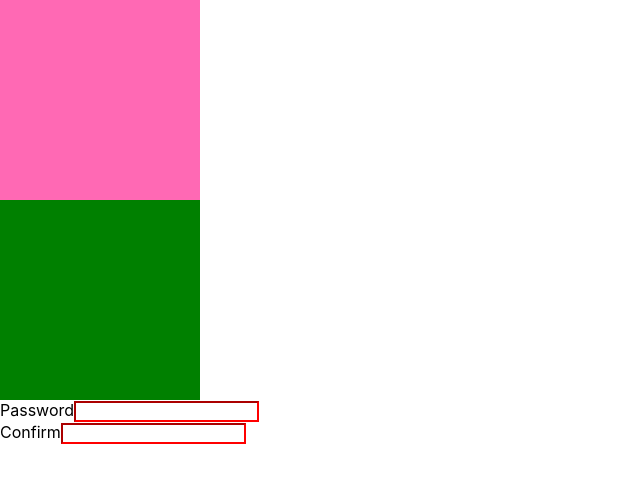
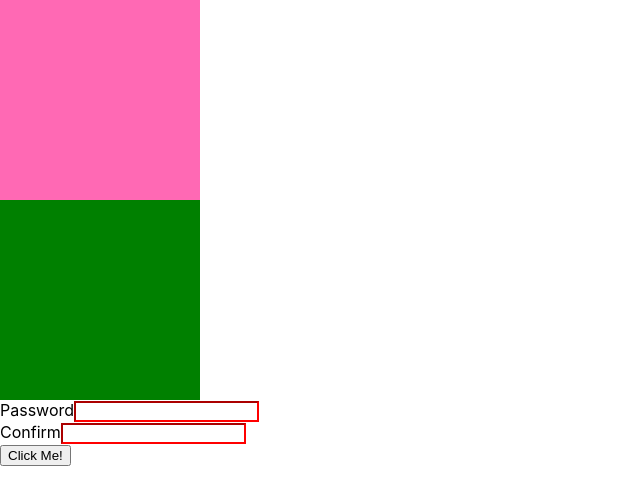
Before and after one commit to deanssmart/react-developme-week10, a React (Create React App) app: page / in a window 1280 px wide. Shown: the top 504 px of the page, without its empty margins (0-640 px from the left). Built offline with nearby package versions, Linux system fonts and the light colour scheme; the HTML template or start-up script is replaced by a standard one.

Commit message:
Button passing data up challenge complete

```diff
--- a/src/App.js
+++ b/src/App.js
@@ -2,11 +2,13 @@ import React from 'react';
 import './App.css';
 import Squares from './lifting-state/Squares';
 import SignUp from './lifting-state/SignUp';
+import Button from './passing-data-up/Button';
 
 const App = () => (
   <>
     <Squares colour={ 'hotpink' } />
     <SignUp minimumLength={ 12 } />
+    <Button handleUpdate={ console.log } />
   </>
 );
 
--- /dev/null
+++ b/src/passing-data-up/Button.js
@@ -0,0 +1,36 @@
+import React, { Component } from 'react';
+
+class Button extends Component {
+    constructor(props) {
+        super(props);
+
+        this.state = { clicked: 0 };
+
+        this.handleClick = this.handleClick.bind(this);
+    }
+
+    handleClick() {
+        const { handleUpdate } = this.props;
+        const { clicked } = this.state;
+
+        let value = clicked + 1
+
+        this.setState({ clicked: value });
+
+        handleUpdate(value);
+
+    }
+
+
+    render() {
+        return(
+            <button
+                className={ "btn btn-primary" }
+                onClick={ this.handleClick }>
+                Click Me!
+            </button>
+        );
+    }
+}
+
+export default Button;
```
